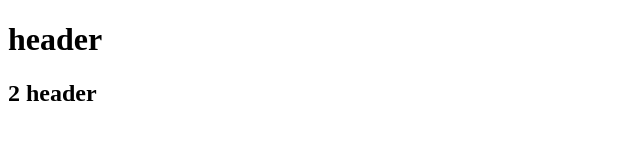
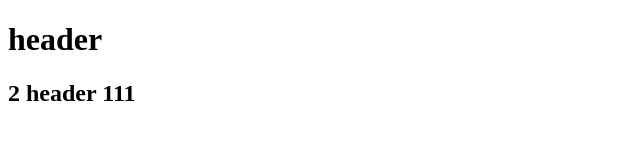
Before and after one commit to Vanhayten/hackathon1, a plain HTML site: page index.html in a window 1280 px wide. Shown: the full height of the page, 0-640 px from the left. Drawn offline with Linux system fonts and the light colour scheme.

Commit message:
update header

```diff
--- a/index.html
+++ b/index.html
@@ -10,7 +10,7 @@
 
     <header>
         <h1>header</h1>
-        <h2>2 header</h2>
+        <h2>2 header 111</h2>
     </header>
 
 </body>
```
